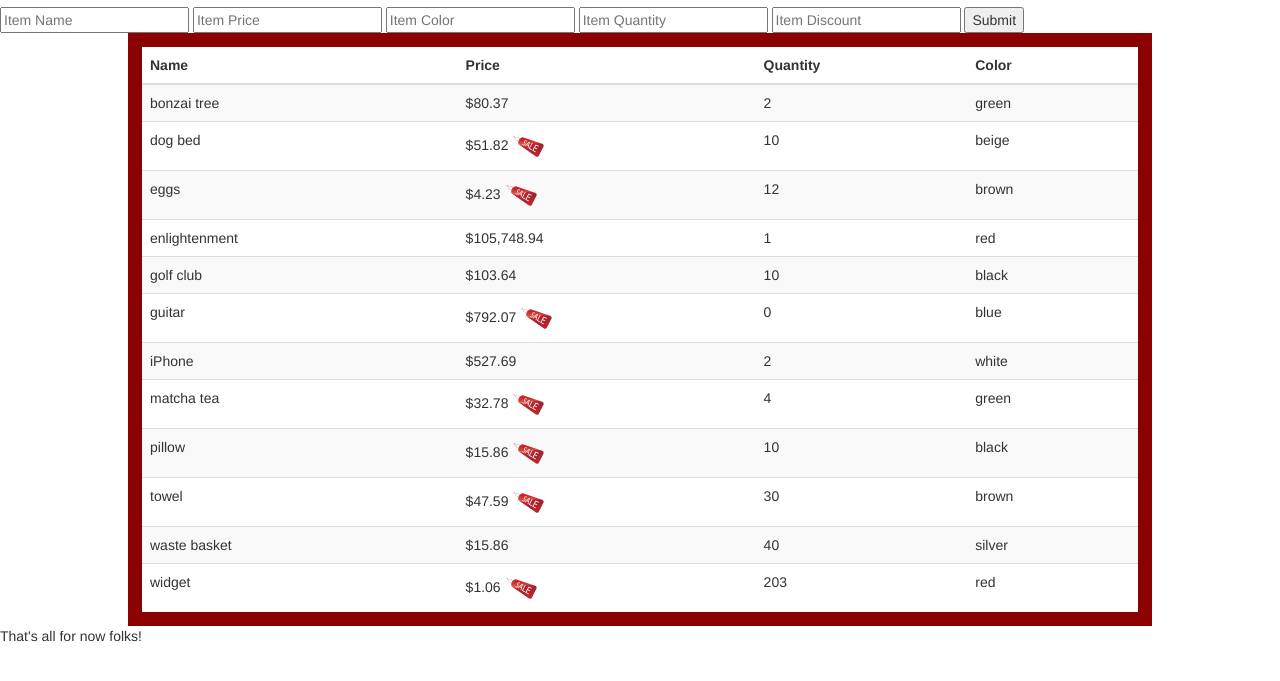
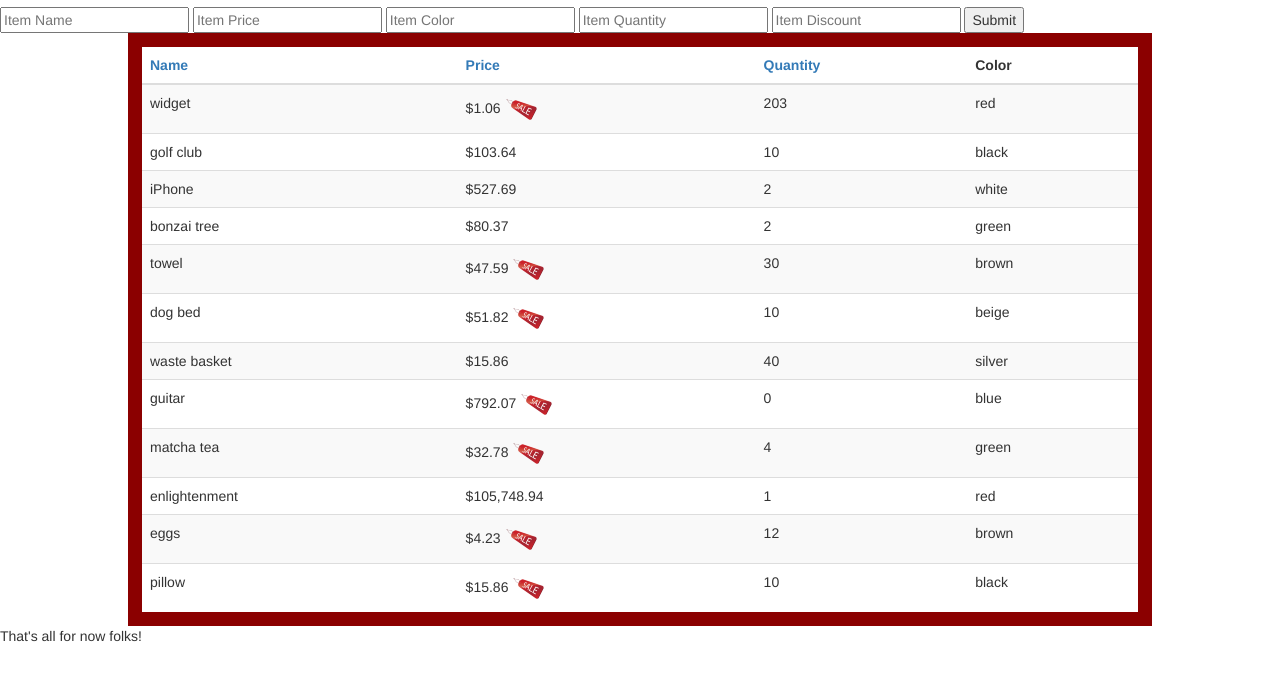
Before and after one commit to Carlysej89/shopularproject, a plain HTML site: page src/index.html in a window 1280 px wide. Shown: the part 63-744 px from the top of the page. Drawn offline with nearby package versions, Linux system fonts and the light colour scheme.

Commit message:
fixed index.html and shop.controller.js to show row items in reverse by clicking them

```diff
--- a/src/index.html
+++ b/src/index.html
@@ -42,14 +42,17 @@
     <table class='table table-striped'>
       <thead>
 
-        <th>Name</th>
-        <th>Price</th>
-        <th>Quantity</th>
+        <th> <a href="#" ng-click="inventoryCtrl.sortType = 'name'; sortReverse = !sortReverse">Name</a>
+        </th>
+        <th> <a href="#" ng-click="inventoryCtrl.sortType = 'price'; sortReverse = !sortReverse">Price</a>
+        </th>
+        <th>  <a href="#" ng-click="inventoryCtrl.sortType = 'quantity'; sortReverse = !sortReverse">Quantity</a>
+        </th>
         <th>Color</th>
 
       </thead>
       <tbody>
-        <tr ng-repeat='inventory in shopctrl.inventory | orderBy: "name"'>
+        <tr ng-repeat='inventory in shopctrl.inventory | orderBy:shopCtrl.sortType:sortReverse'>
           <td>  {{inventory.name}} </td>
           <td>
             {{shopctrl.showTotal(inventory)| currency: "$": "2"}}
--- a/src/js/shop.controller.js
+++ b/src/js/shop.controller.js
@@ -59,7 +59,8 @@
     });
       vm.newItem = {};
     };
-
+      vm.sortType = 'price';
+      vm.sortReverse = false;
   }
 
 }());
```
